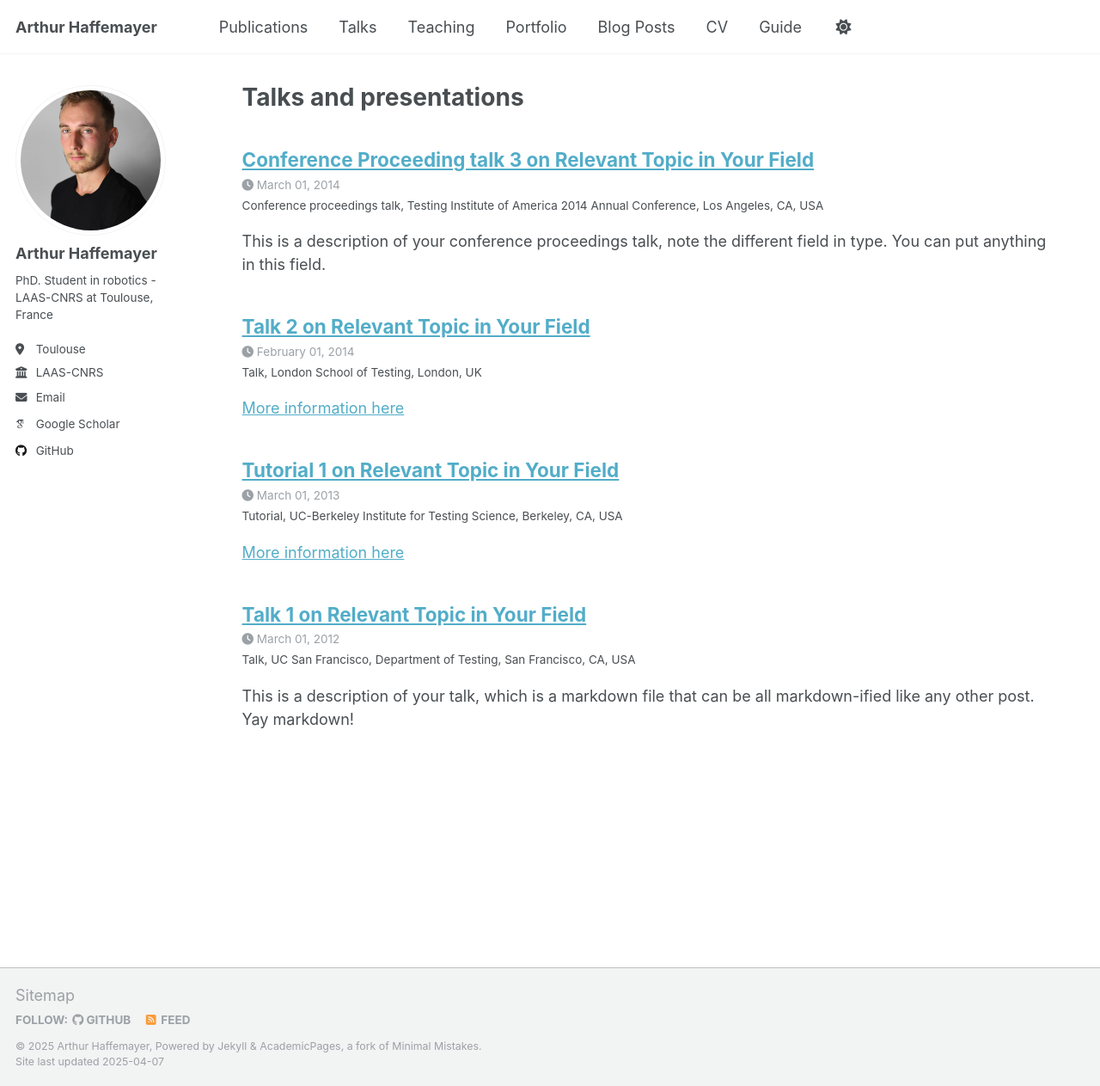
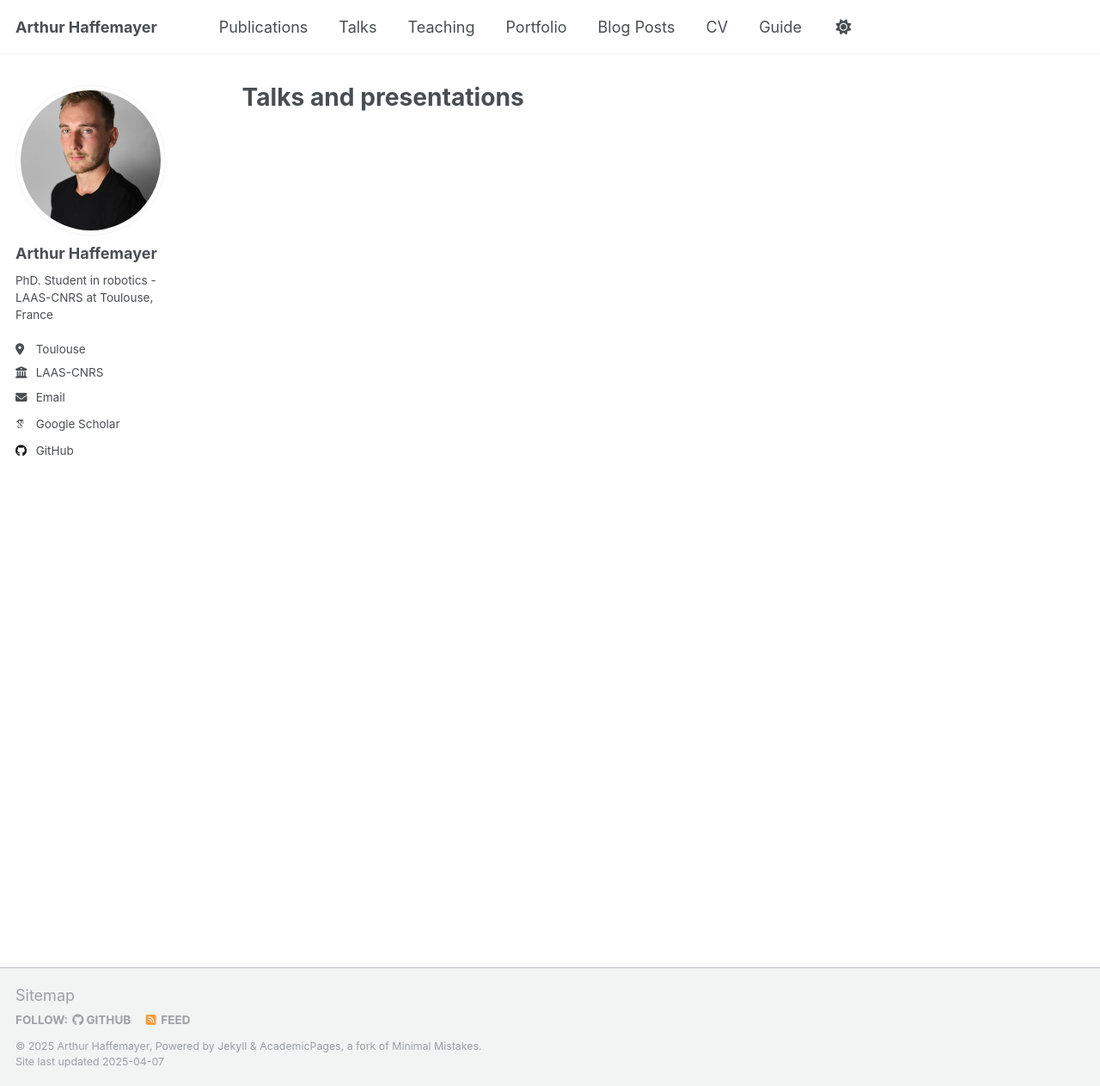
Before and after one commit to ahaffemayer/ahaffemayer.github.io, a Jekyll site: the page built from _pages/talks.html, in a window 1280 px wide and 1263 px high. Shown: the whole window at 86% size. Built offline with Jekyll 4.4.1, drawn with Linux system fonts in a browser that asks for light colours; some web fonts are replaced; part of the change alters nothing that is shown.

```diff
--- a/_config.yml
+++ b/_config.yml
@@ -186,19 +186,19 @@ kramdown:
 
 
 # These settings control the types of collections used by the template
-collections:
-  teaching:
-    output: false
-    permalink: /:collection/:path/
-  publications:
-    output: true
-    permalink: /:collection/:path/
-  portfolio:
-    output: false
-    permalink: /:collection/:path/
-  talks:
-    output: false
-    permalink: /:collection/:path/
+# collections:
+#   teaching:
+#     output: false
+#     permalink: /:collection/:path/
+#   publications:
+#     output: true
+#     permalink: /:collection/:path/
+#   portfolio:
+#     output: false
+#     permalink: /:collection/:path/
+#   talks:
+#     output: false
+#     permalink: /:collection/:path/
 
 
 # These settings control how pages and collections are included in the site
```
